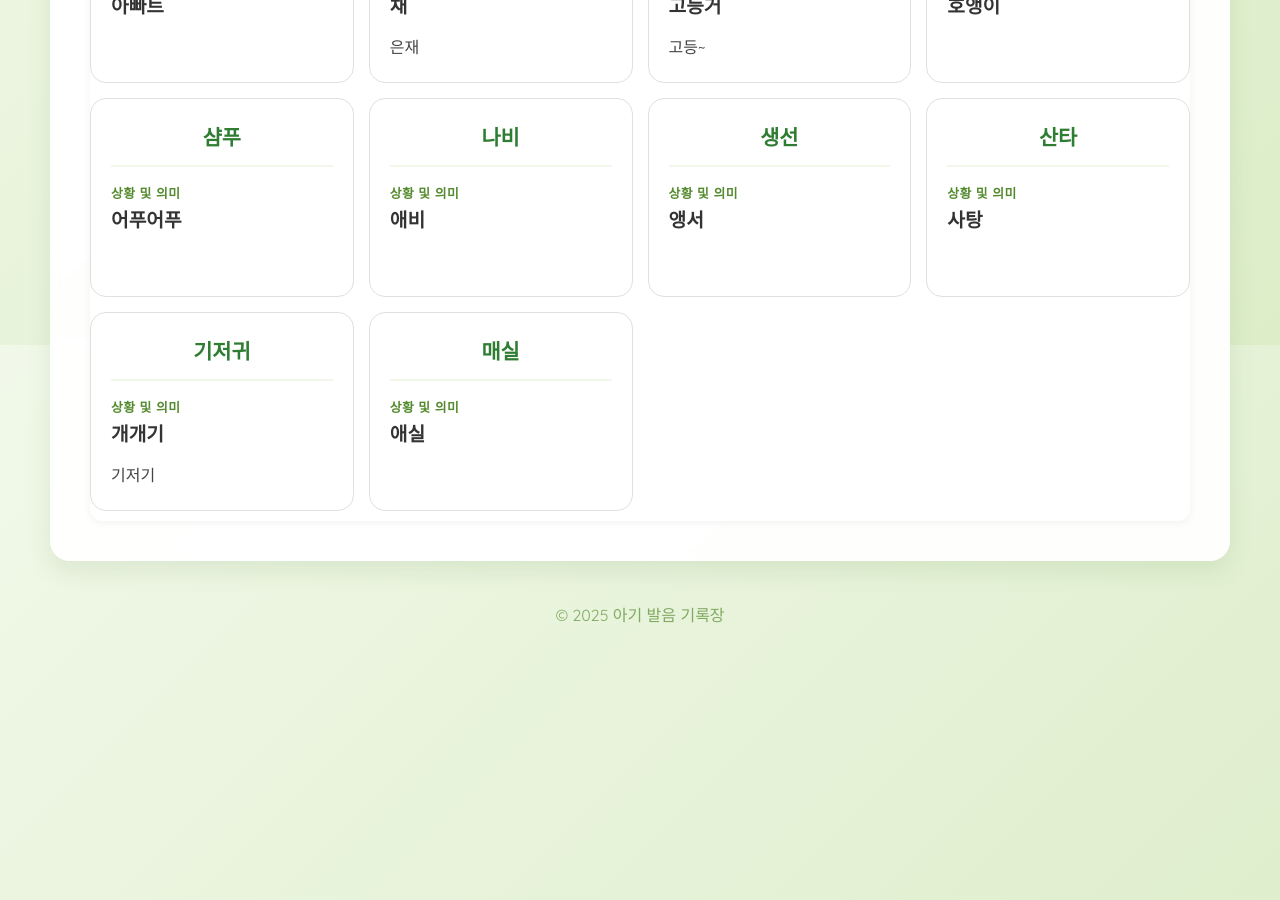
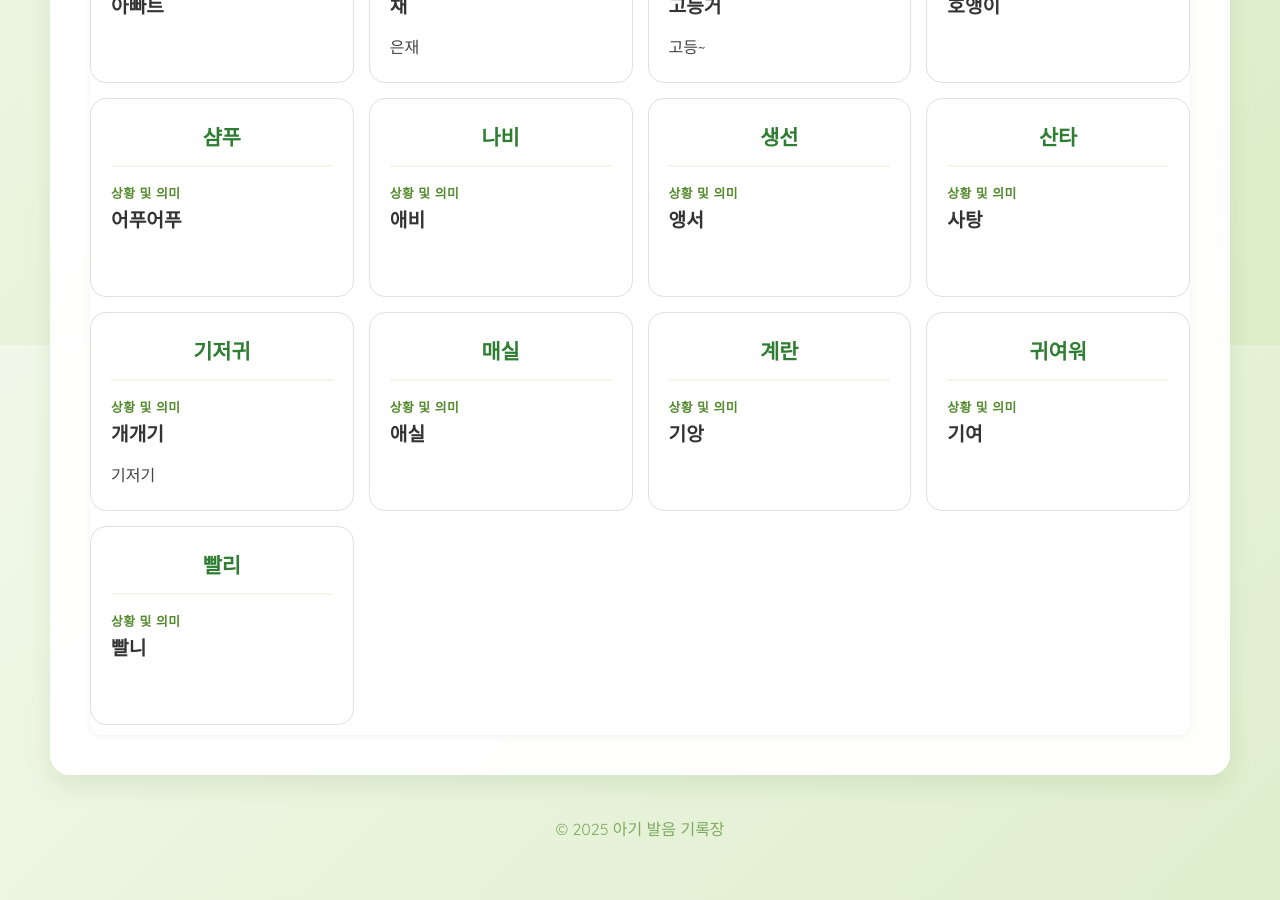
Before and after one commit to JunSungKang/baby-speech-diary, a Jekyll site: the page built from index.md, in a window 1280 px wide and 900 px high, scrolled down 3255 px. Built offline with Jekyll 4.4.1, drawn with Linux system fonts in a browser that asks for light colours; our own code applies the rules of GitHub Pages for plain Markdown files; before the commit the page ends 3941 px from its top, so only the background shows below that.

Commit message:
Add new entries to index.md

```diff
--- a/index.md
+++ b/index.md
@@ -68,3 +68,6 @@ layout: default
 | 산타 | 사탕 ||
 | 기저귀 | 개개기 | 기저기 |
 | 매실 | 애실 ||
+| 계란 | 기앙 ||
+| 귀여워 | 기여 ||
+| 빨리 | 빨니 ||
```
